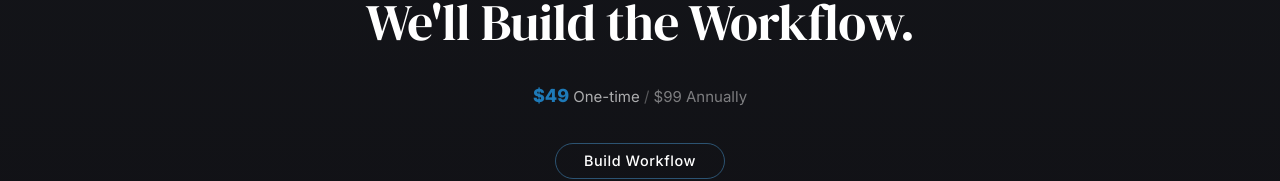
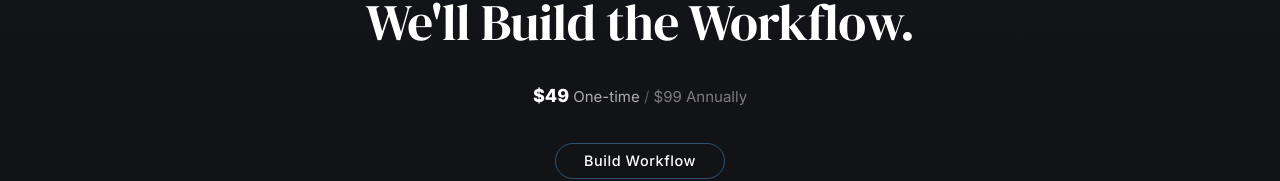
Before and after one commit to coolcalvin457-tech/agent-timesaver-nextjs, a Next.js app: page /workflow in a window 1280 px wide. Shown: the part 214-395 px from the top of the page. Built offline with nearby package versions, Linux system fonts and the light colour scheme; no server answers.

Commit message:
Pull brand blue off /workflow  (color-lock prices to white)

```diff
--- a/app/workflow/page.tsx
+++ b/app/workflow/page.tsx
@@ -58,7 +58,7 @@ export default function WorkflowBuilderPage({
                 lineHeight: 1.6,
               }}
             >
-              <span style={{ fontWeight: 800, color: "var(--cta)", fontSize: "1.125rem" }}>$49</span>
+              <span style={{ fontWeight: 800, color: "#FFFFFF", fontSize: "1.125rem" }}>$49</span>
               {" "}
               <span style={{ fontWeight: 400, color: "rgba(255,255,255,0.65)" }}>One-time</span>
               {"  "}
```
